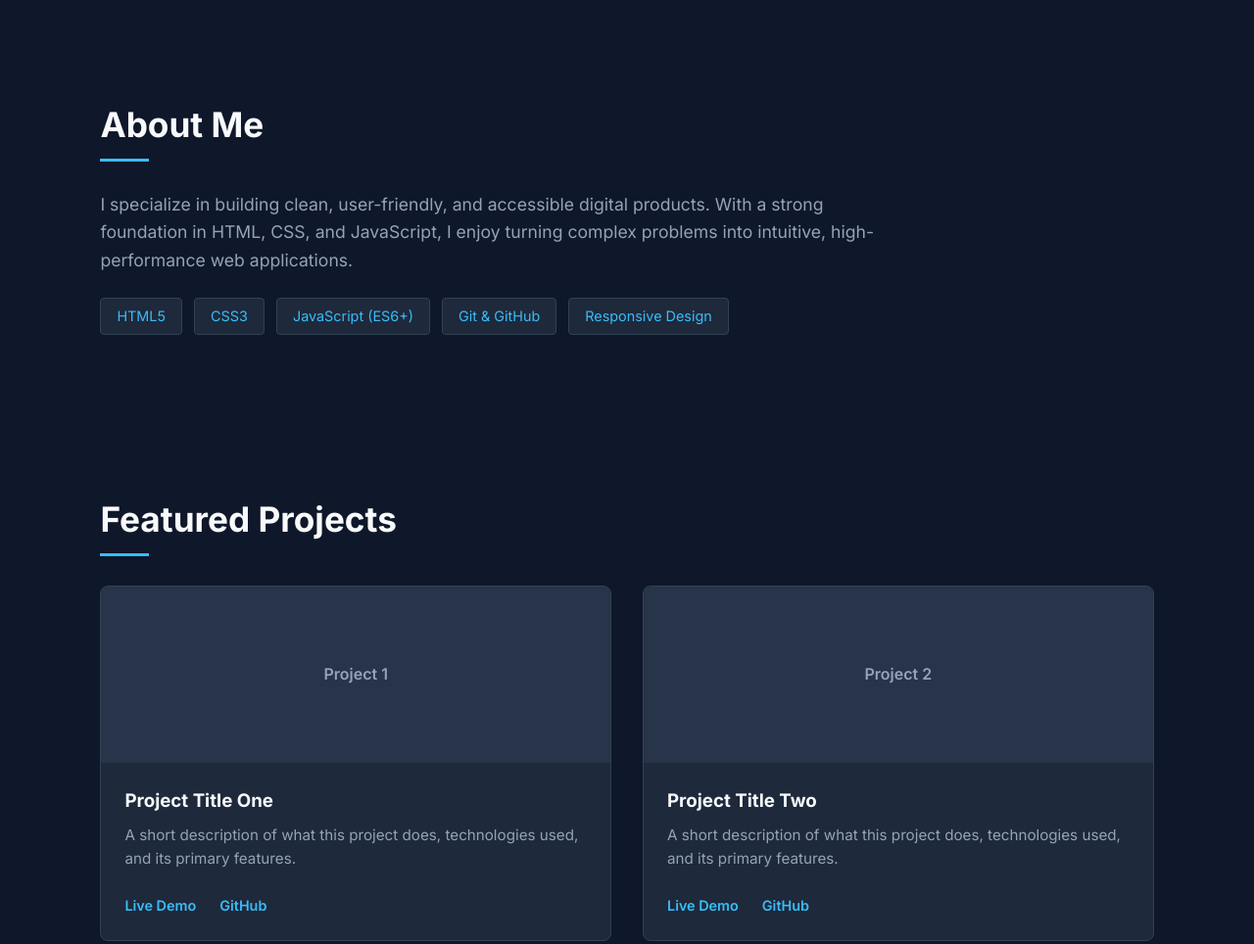
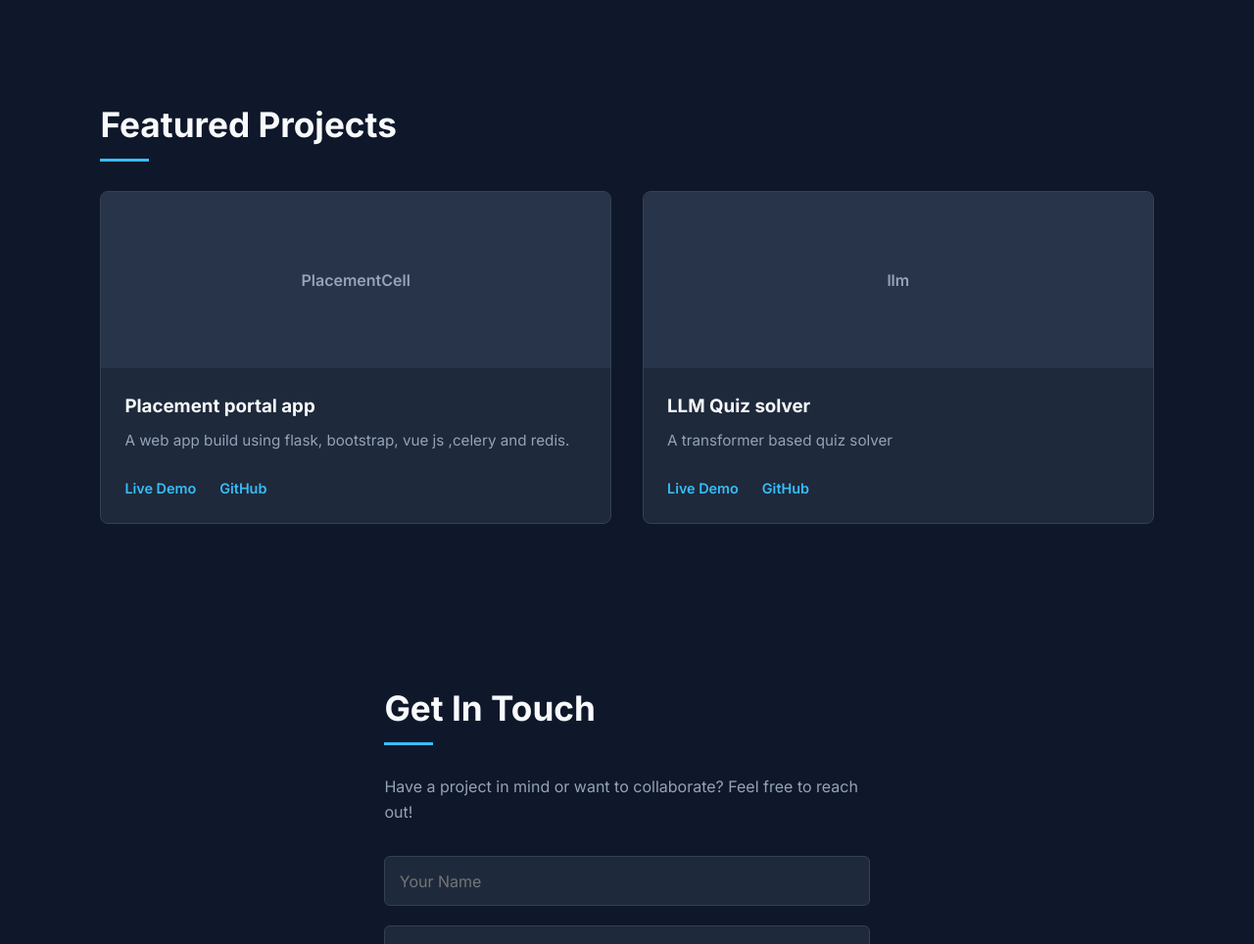
Before and after one commit to justadevs/portfolio, a plain HTML site: page index.html in a window 1280 px wide. Shown: the part 797-1761 px from the top of the page at 98% size. Drawn offline with Linux system fonts and the light colour scheme.

Commit message:
Update index.html

```diff
--- a/index.html
+++ b/index.html
@@ -3,7 +3,7 @@
 <head>
     <meta charset="UTF-8">
     <meta name="viewport" content="width=device-width, initial-scale=1.0">
-    <title>Your Name — Portfolio</title>
+    <title>justadevs — Portfolio</title>
     <link rel="stylesheet" href="style.css">
     <link rel="preconnect" href="https://fonts.googleapis.com">
     <link rel="preconnect" href="https://fonts.gstatic.com" crossorigin>
@@ -27,8 +27,8 @@
 
     <section class="hero" id="home">
         <div class="hero-content">
-            <h1>Hi, I'm <span class="highlight">Your Name</span></h1>
-            <p>A passionate Front-End Developer / Designer building modern, responsive web experiences.</p>
+            <h1>Hi, I'm <span class="highlight">justadevs</span></h1>
+            <p></p>
             <div class="hero-btns">
                 <a href="#projects" class="btn primary-btn">View Work</a>
                 <a href="#contact" class="btn secondary-btn">Let's Talk</a>
@@ -36,30 +36,16 @@
         </div>
     </section>
 
-    <section class="section" id="about">
-        <h2 class="section-title">About Me</h2>
-        <div class="about-container">
-            <div class="about-text">
-                <p>I specialize in building clean, user-friendly, and accessible digital products. With a strong foundation in HTML, CSS, and JavaScript, I enjoy turning complex problems into intuitive, high-performance web applications.</p>
-                <div class="skills-grid">
-                    <span>HTML5</span>
-                    <span>CSS3</span>
-                    <span>JavaScript (ES6+)</span>
-                    <span>Git & GitHub</span>
-                    <span>Responsive Design</span>
-                </div>
-            </div>
-        </div>
-    </section>
+
 
     <section class="section" id="projects">
         <h2 class="section-title">Featured Projects</h2>
         <div class="projects-grid">
             <div class="project-card">
-                <div class="project-img-placeholder">Project 1</div>
+                <div class="project-img-placeholder">PlacementCell</div>
                 <div class="project-info">
-                    <h3>Project Title One</h3>
-                    <p>A short description of what this project does, technologies used, and its primary features.</p>
+                    <h3>Placement portal app</h3>
+                    <p>A web app build using flask, bootstrap, vue js ,celery and redis.</p>
                     <div class="project-links">
                         <a href="#" target="_blank">Live Demo</a>
                         <a href="#" target="_blank">GitHub</a>
@@ -67,10 +53,10 @@
                 </div>
             </div>
             <div class="project-card">
-                <div class="project-img-placeholder">Project 2</div>
+                <div class="project-img-placeholder">llm</div>
                 <div class="project-info">
-                    <h3>Project Title Two</h3>
-                    <p>A short description of what this project does, technologies used, and its primary features.</p>
+                    <h3>LLM Quiz solver</h3>
+                    <p>A transformer based quiz solver</p>
                     <div class="project-links">
                         <a href="#" target="_blank">Live Demo</a>
                         <a href="#" target="_blank">GitHub</a>
@@ -93,7 +79,7 @@
     </section>
 
     <footer>
-        <p>&copy; 2026 Your Name. All rights reserved.</p>
+        <p>&copy; 2026 justadevs. All rights reserved.</p>
     </footer>
 
     <script src="script.js"></script>
```
